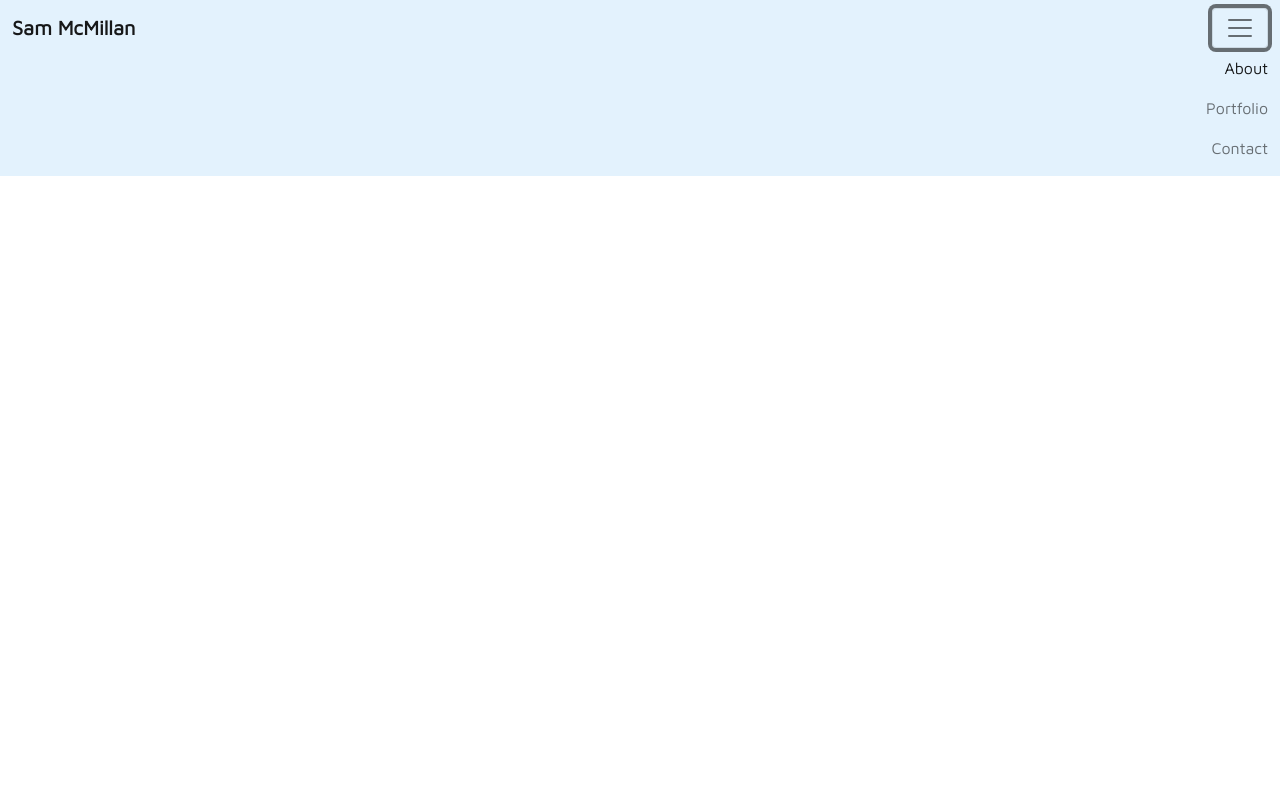
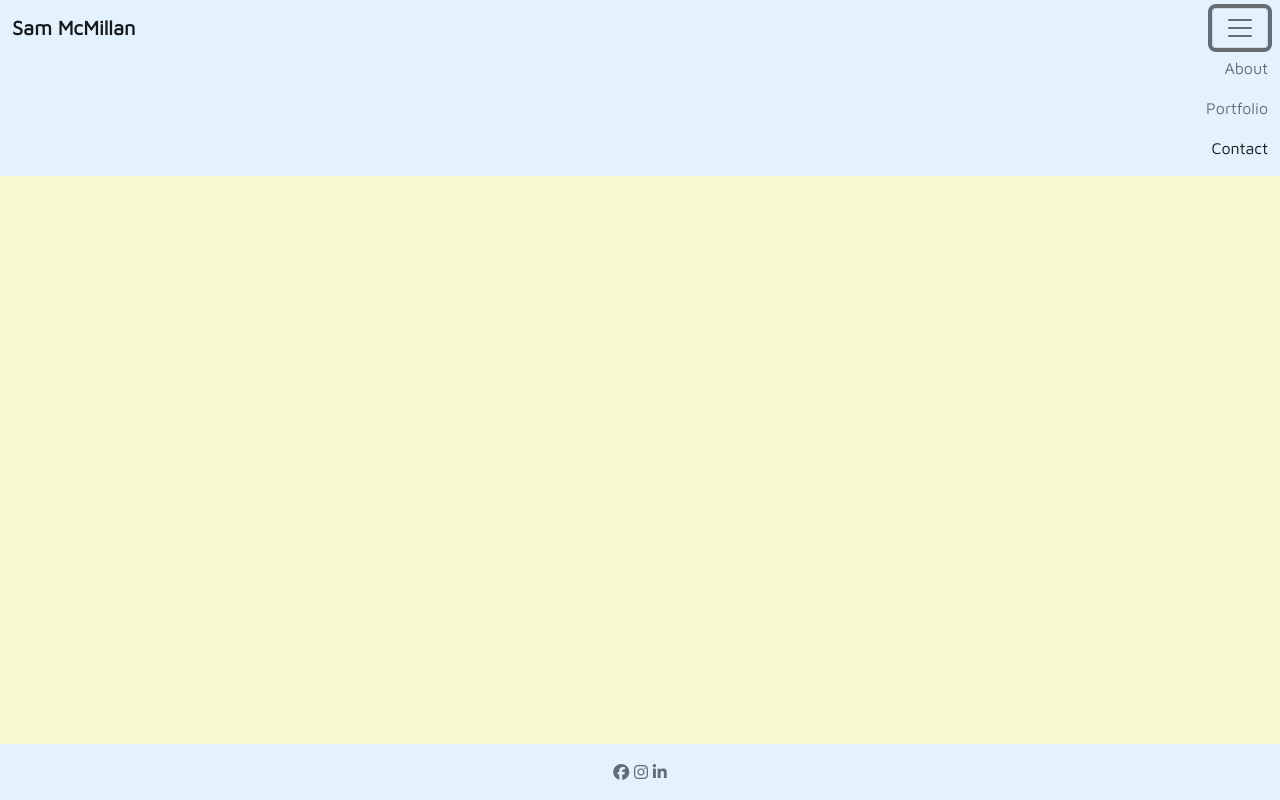
Before and after one commit to smcmillan28/sam-mcmillan-portfolio, a plain HTML site: page contact.html in a window 1280 px wide. Both pictures are taken after a click on the button "Toggle navigation". Drawn offline with nearby package versions, Linux system fonts and the light colour scheme.

Commit message:
added footer and social media icons to page

```diff
--- a/assets/css/style.css
+++ b/assets/css/style.css
@@ -1,5 +1,6 @@
 body {
     font-family: 'Maven Pro', sans-serif;
+    background-color: lightgoldenrodyellow;
 }
 
 .navbar-nav {
--- a/contact.html
+++ b/contact.html
@@ -9,6 +9,7 @@
     <link href="https://cdn.jsdelivr.net/npm/bootstrap@5.0.0-beta1/dist/css/bootstrap.min.css" rel="stylesheet" integrity="sha384-giJF6kkoqNQ00vy+HMDP7azOuL0xtbfIcaT9wjKHr8RbDVddVHyTfAAsrekwKmP1" crossorigin="anonymous">
     <link rel="stylesheet" href="./assets/css/style.css">
 
+    <script src="https://kit.fontawesome.com/25abcf2718.js" crossorigin="anonymous"></script>
     <title>Sam McMillan - Contact Me</title>
 </head>
 <body>
@@ -22,19 +23,32 @@
                 <div class="collapse navbar-collapse" id="navbarSupportedContent">
                   <ul class="navbar-nav me-auto mb-2 mb-lg-0">
                     <li class="nav-item">
-                      <a class="nav-link active" href="index.html">About</a>
+                      <a class="nav-link" href="index.html">About</a>
                     </li>
                     <li class="nav-item">
                       <a class="nav-link" href="portfolio.html">Portfolio</a>
                     </li>
                     <li class="nav-item">
-                        <a class="nav-link" aria-current="page" href="contact.html">Contact</a>
+                        <a class="nav-link active" aria-current="page" href="contact.html">Contact</a>
                     </li>
                 </div>
             </div>
         </nav>
     </header>
 
+    <footer class="footer">
+        <nav class="navbar fixed-bottom navbar-light" style="background-color: #e3f2fd;">
+            <div class="container-fluid justify-content-center">
+                <span class="navbar-text">
+                    <i class="fab fa-facebook"></i>
+                    <i class="fab fa-instagram"></i>
+                    <i class="fab fa-linkedin-in"></i>
+
+                </span>
+            </div>
+        </nav>
+    </footer>
+
     <script src="https://cdn.jsdelivr.net/npm/bootstrap@5.0.0-beta1/dist/js/bootstrap.bundle.min.js" integrity="sha384-ygbV9kiqUc6oa4msXn9868pTtWMgiQaeYH7/t7LECLbyPA2x65Kgf80OJFdroafW" crossorigin="anonymous"></script>
 </body>
 </html>
```
Also changed, not shown: index.html (+14 -0 lines), portfolio.html (+15 -1 lines).
